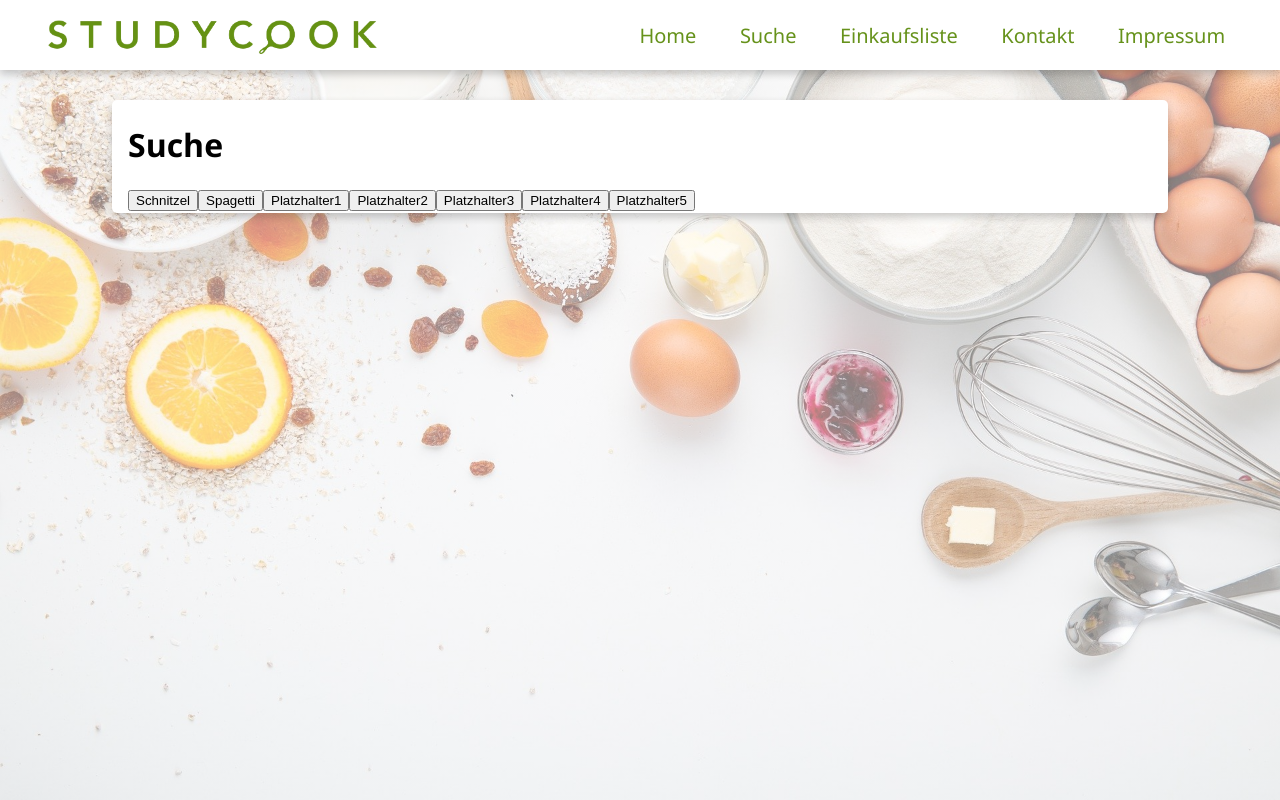
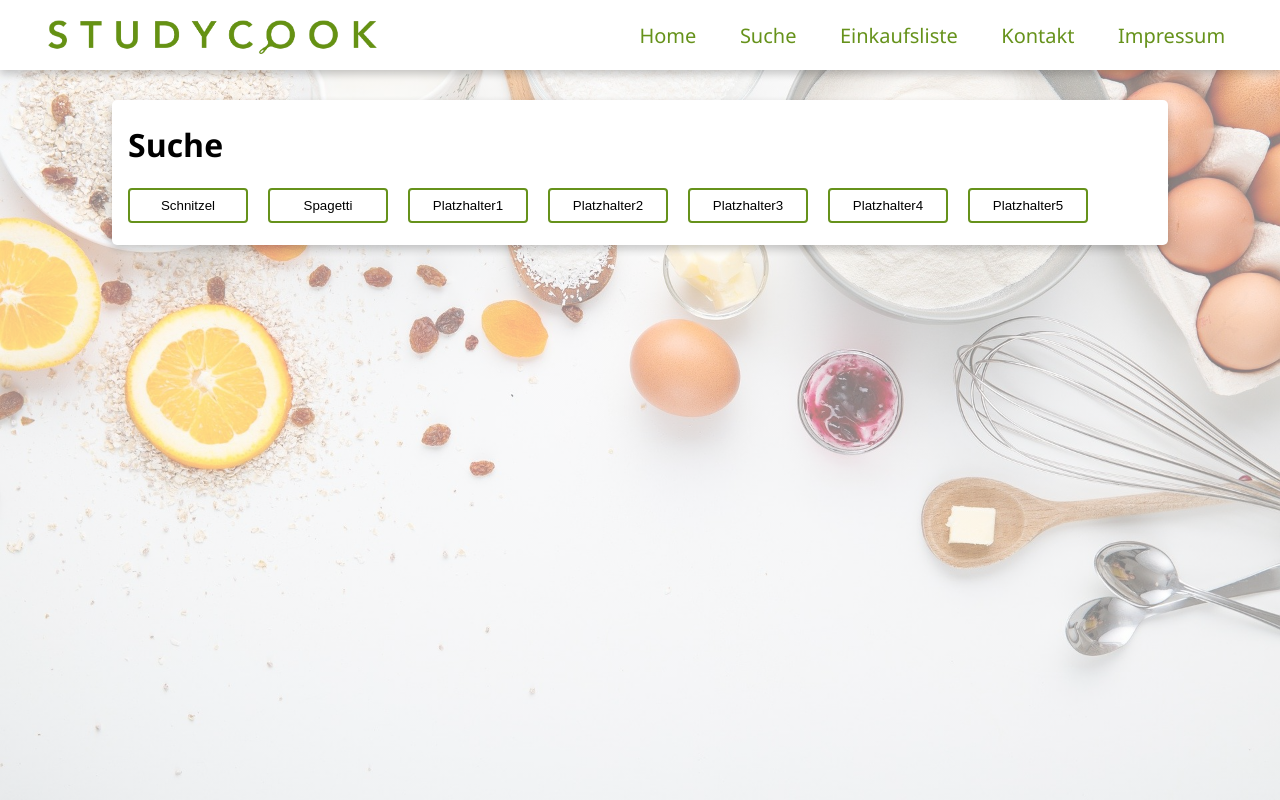
Before and after one commit to MichaelBehringer/Stud-Cook, a React (Create React App) app: page /#/search in a window 1280 px wide. Built offline with nearby package versions, Linux system fonts and the light colour scheme; no server answers; sample sign-in values are in the browser's storage.

Commit message:
added Share Buttons, Detail View beautified

```diff
--- a/package.json
+++ b/package.json
@@ -13,6 +13,7 @@
     "react-router": "^6.2.2",
     "react-router-dom": "^6.2.2",
     "react-scripts": "5.0.0",
+    "react-share": "^4.4.0",
     "react-transition-group": "^4.4.2",
     "uuid": "^8.3.2",
     "web-vitals": "^2.1.4"
--- a/src/Views/DetailView.js
+++ b/src/Views/DetailView.js
@@ -1,6 +1,7 @@
 import React, { useState, useEffect } from "react";
 import { useParams } from 'react-router';
 import { useNavigate } from 'react-router-dom'
+import {EmailIcon, EmailShareButton, WhatsappIcon, WhatsappShareButton} from "react-share";
 import { readComment, addComment } from "../functions/Firebase";
 import { addToLocalStorage } from "../functions/LocalStorage";
 import { getNextRecipe, getPreviousRecipe, getRecipeForID } from "../functions/RecipesFunctions";
@@ -24,9 +25,16 @@ function generateCommentArray(comments) {
   return commentArray;
 }
 
-function saveComment(recipeID, comments, setComments) {
+function toggleWriteComment(recipeID, comments, setComments) {
+  const enteredComment = prompt('Kommentar eingeben:');
+  if (enteredComment === null) {
+    return;
+  }
+  saveComment(recipeID, comments, setComments, enteredComment);
+}
+
+function saveComment(recipeID, comments, setComments, comment) {
   const newID = Date.now();
-  const comment = document.getElementById("inputComment").value;
   addComment(recipeID, comment, newID);
   setComments({...comments, [newID]: comment})
   document.getElementById("inputComment").value = ''
@@ -41,8 +49,7 @@ function DetailView() {
 
   useEffect(() => {
     readComment(recipeID).then(comm=>setComments(comm))
-    // eslint-disable-next-line
-  }, []);
+  }, [recipeID]);
 
   return (
     <div>
@@ -61,16 +68,22 @@ function DetailView() {
           </div>
         </div>
         <h2>Zubereitung</h2>
-        {recipe.process.map((step) => <p key={step}>{step}</p>)}
-        <button onClick={() => addToLocalStorage(recipeID)}>Zur Einkaufsliste hinzufuegen</button>
+        {recipe.process.map((step) => <p className="textJustify" key={step}>{step}</p>)}
+        <button className="colorThemeButton addToShoppingListButton" onClick={() => addToLocalStorage(recipeID)}>Zur Einkaufsliste hinzufügen</button>
+        <WhatsappShareButton className="shareButtons" url="http://localhost:3000/#/">
+          <WhatsappIcon size={35} round={true}/>
+        </WhatsappShareButton>
+        <EmailShareButton className="shareButtons" url="http://localhost:3000/#/">
+          <EmailIcon size={35} round={true}/>
+        </EmailShareButton>
 
       </div>
       <div className="card cardMain">
         <h1>Kommentare:</h1>
-        {comments ? generateCommentArray(comments).map((entry) => <p className="card cardMain" key={entry[0]}>{entry[1]}</p>) : <p>Keine Kommentare vorhanden</p>}
-        <span>Kommentar: </span>
-        <input id="inputComment" type="text" />
-        <button onClick={() => saveComment(recipeID, comments, setComments)}>Speichern</button>
+        <div className="addCommentButton">
+        <button onClick={() => toggleWriteComment(recipeID, comments, setComments)} className="colorThemeButton">✎ Kommentar schreiben</button>
+        </div>
+        {comments ? generateCommentArray(comments).map((entry) => <p className="card cardComment textJustify" key={entry[0]}>{entry[1]}</p>) : <p>Keine Kommentare vorhanden</p>}
       </div>
     </div>
   );
--- a/src/Views/Search.js
+++ b/src/Views/Search.js
@@ -8,7 +8,7 @@ function Search() {
     <div>
       <div className="card cardMain">
         <h1>Suche</h1>
-        {recipes.map((recipe) => <button key={recipe.id} onClick={() => navigate('/detail/' + recipe.id)}>{recipe.name}</button>)}
+        {recipes.map((recipe) => <button className="colorThemeButton searchButton" key={recipe.id} onClick={() => navigate('/detail/' + recipe.id)}>{recipe.name}</button>)}
       </div>
     </div>
   );
--- a/src/functions/RecipesFunctions.js
+++ b/src/functions/RecipesFunctions.js
@@ -1,3 +1,5 @@
+/* eslint eqeqeq: 0 */
+
 export function getRecipeForID(searchID) {
 	const recipes = require('../data/Recipes.json');
 
@@ -17,6 +19,7 @@ export function getNextRecipe(searchID) {
 				returnRecipe = recipes[idx+1]
 			}
 		}
+		return returnRecipe
 	});
 
 	return returnRecipe;
@@ -35,6 +38,7 @@ export function getPreviousRecipe(searchID) {
 				returnRecipe = recipes[idx-1]
 			}
 		}
+		return returnRecipe
 	});
 
 	return returnRecipe;
--- a/src/globalStyles.css
+++ b/src/globalStyles.css
@@ -10,6 +10,11 @@
 
 .cardMain {
   width: 80%;
+  margin-bottom: 25px;
+}
+.cardComment {
+  width: 80%;
+  padding: 8px 16px;
 }
 
 .flex-container {
@@ -61,3 +66,41 @@
 body{
   background-image: cross-fade();
 }
+
+.colorThemeButton {
+  background-color: white;
+  color: black;
+  border: 2px solid #66921B;
+  transition-duration: 0.4s;
+  cursor: pointer;
+  border-radius: 4px;
+  padding: 8px 16px;
+}
+
+.addToShoppingListButton {
+  margin-bottom: 13px;
+}
+
+
+.colorThemeButton:hover {
+  background-color: #66921B;
+  color: white;
+}
+
+.shareButtons {
+  float: right;
+}
+
+.addCommentButton {
+  text-align: center;
+}
+
+.searchButton {
+  margin-right: 20px;
+  margin-bottom: 20px;
+  width: 120px;
+}
+
+.textJustify {
+  text-align: justify;
+}
```
